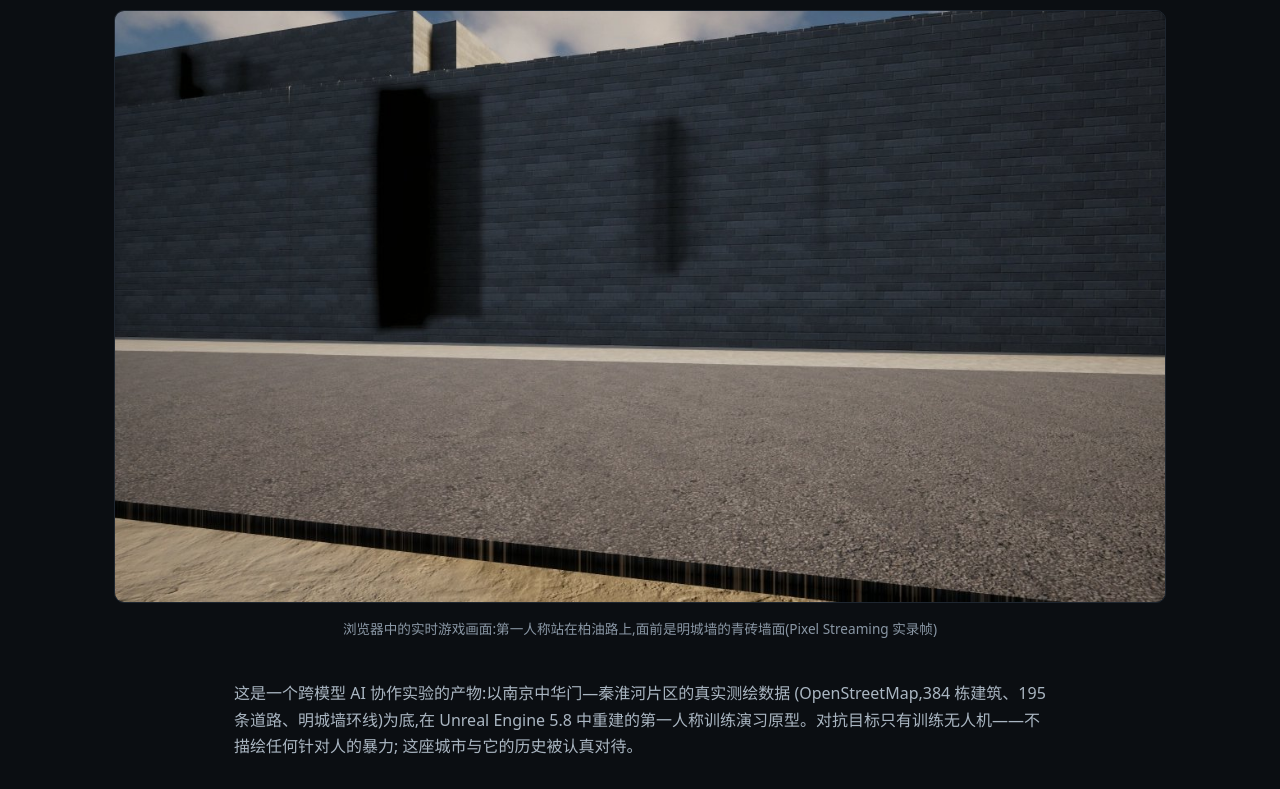
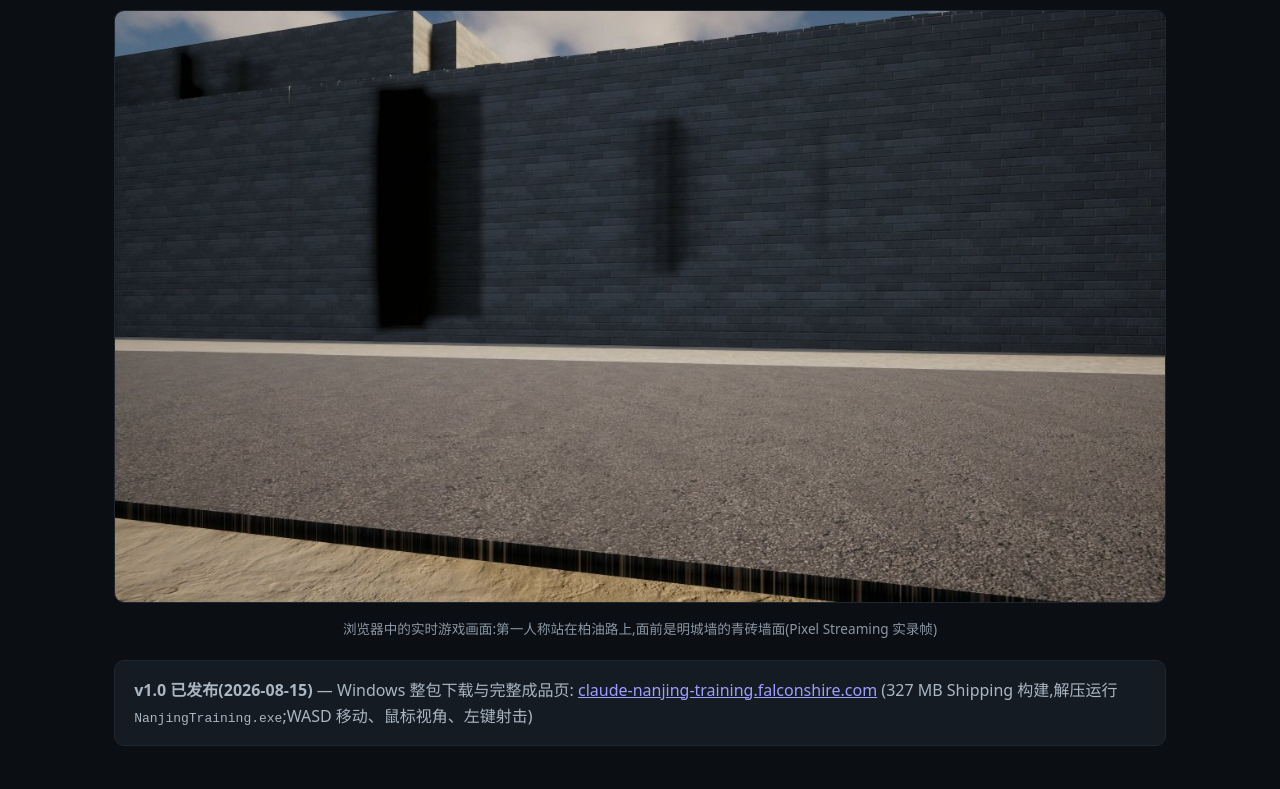
Before and after one commit to washingtonshao-web/nanjing-training-site, a plain HTML site: page index.html in a window 1280 px wide. Shown: the part 161-950 px from the top of the page. Drawn offline with Linux system fonts and the light colour scheme.

Commit message:
v1.0 release banner: download + product page link
Co-Authored-By: Claude Fable 5 <noreply@anthropic.com>

```diff
--- a/index.html
+++ b/index.html
@@ -39,6 +39,13 @@
   <figcaption>浏览器中的实时游戏画面:第一人称站在柏油路上,面前是明城墙的青砖墙面(Pixel Streaming 实录帧)</figcaption>
 </figure>
 
+<div class="hero" style="margin-top:1.2rem">
+  <p style="background:#141b23;border:1px solid #1e2630;border-radius:10px;padding:1rem 1.2rem">
+  <strong>v1.0 已发布(2026-08-15)</strong> — Windows 整包下载与完整成品页:
+  <a href="https://claude-nanjing-training.falconshire.com/">claude-nanjing-training.falconshire.com</a>
+  (327 MB Shipping 构建,解压运行 <code>NanjingTraining.exe</code>;WASD 移动、鼠标视角、左键射击)</p>
+</div>
+
 <main>
   <p>这是一个跨模型 AI 协作实验的产物:以南京中华门—秦淮河片区的真实测绘数据
   (OpenStreetMap,384 栋建筑、195 条道路、明城墙环线)为底,在 Unreal Engine 5.8
```
